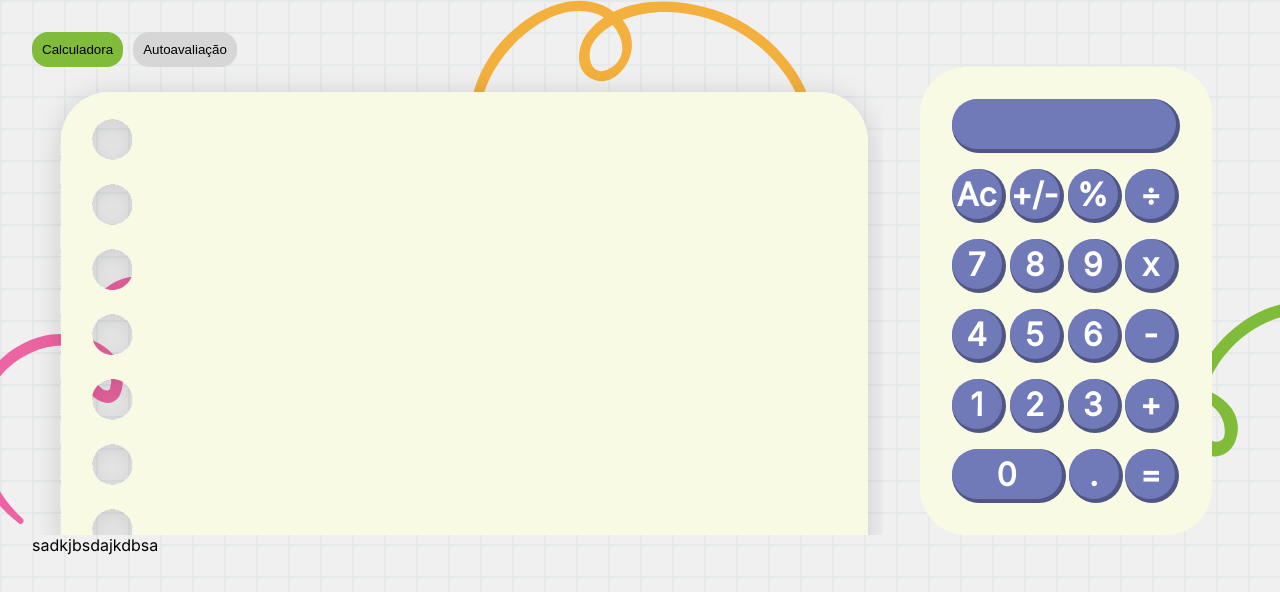
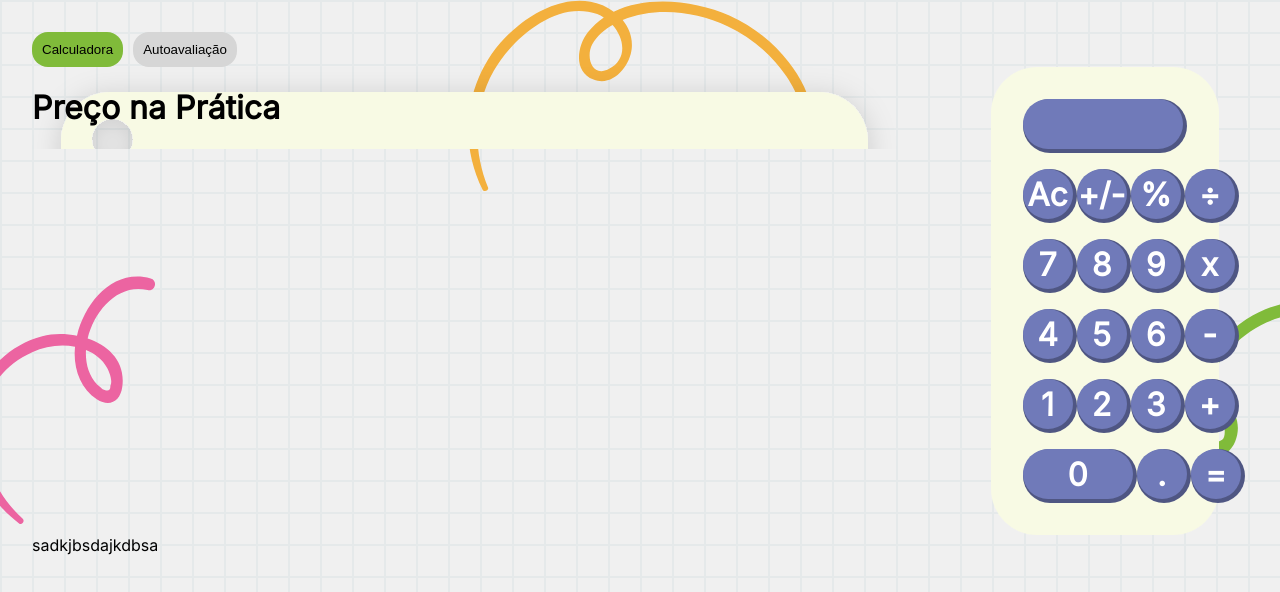
Before and after one commit to ipti/br.calculadora, a React (Create React App) app: page / in a window 1280 px wide. Shown: the top 592 px of the page. Built offline with nearby package versions, Linux system fonts and the light colour scheme.

Commit message:
create calculator

```diff
--- a/src/Components/Calculator/style.ts
+++ b/src/Components/Calculator/style.ts
@@ -10,11 +10,14 @@
 `;
 
 export const Container = styled.div`
-    height: 50%;
   width: 30%;
   display: flex;
   flex-direction: row;
   justify-content: center;
+
+  @media only screen and (max-width: 700px) {
+       width: 80%;
+    }
 `;
 
 export const Visor = styled.div`
--- a/src/Components/Subtract/index.tsx
+++ b/src/Components/Subtract/index.tsx
@@ -3,11 +3,9 @@
 
 const Subtract = () => {
     return (
-        <Container>
             <Background>
-                {/* <h1>Preço na Prática</h1> */}
+                <h1>Preço na Prática</h1>
             </Background>
-        </Container>
     )
 }
 
--- a/src/Components/Subtract/style.ts
+++ b/src/Components/Subtract/style.ts
@@ -5,6 +5,7 @@
     background-image: url(${background});
     height: 100%;
     width: 100%;
+    background-repeat: no-repeat;
     /* img{
         width: 20%;
     } */
```
